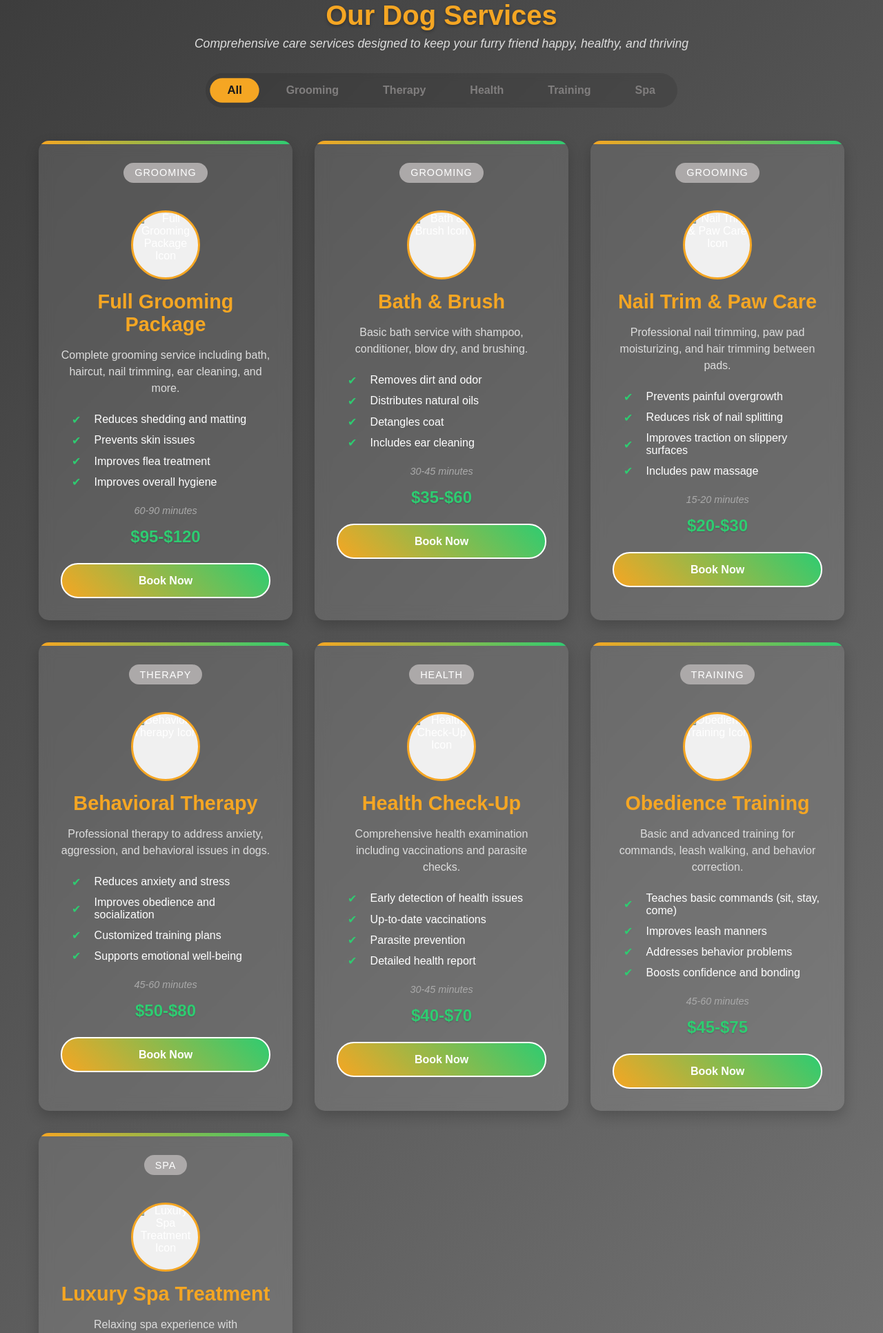
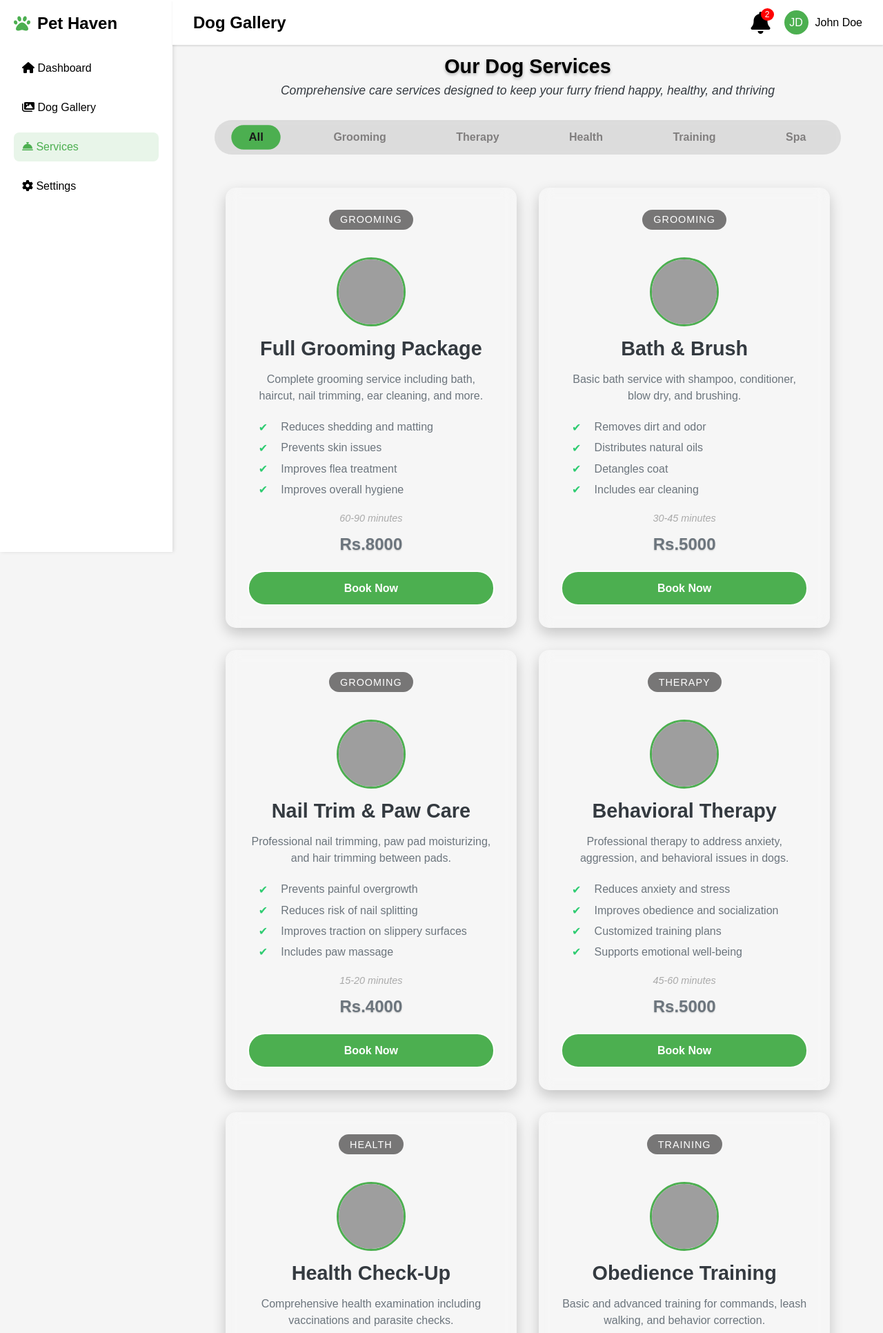
Before and after one commit to divyansharya8826/Pet-Haven, a Flask app: template templates/Dashboard.html in a window 1280 px wide. Shown: the top 1932 px of the page at 69% size. Run offline with Flask 3, Linux system fonts and the light colour scheme; the template is opened without the code that fills it, so the values that code supplies are empty; some libraries are stand-ins or nearby versions; grey boxes are pictures that could not be loaded.

Commit message:
Updated dashboard css

```diff
--- a/routes.py
+++ b/routes.py
@@ -252,7 +252,7 @@ def logout():
     session.pop("user_id", None)  # Remove user_id from session
     return redirect("/login")
 
-@app.route('/dashboard')
+@app.route('/services')
 def index():
     return render_template('dashboard.html')
 
--- a/static/css/base.css
+++ b/static/css/base.css
@@ -74,6 +74,11 @@ body {
 .nav-item.active {
   background: #e8f5e9;
   color: #4CAF50;
+}
+
+.nav-item a{
+  text-decoration: none;
+  color: black;
 }
 
 /* Navbar */
--- a/static/css/dashboard.css
+++ b/static/css/dashboard.css
@@ -2,17 +2,30 @@
     margin: 0;
     padding: 0;
     box-sizing: border-box;
-    font-family: 'Poppins', sans-serif;
+    font-family: 'Arial', sans-serif;
 }
 
 body {
-    background: linear-gradient(135deg, #3d3d3d, #777777);
-    color: #fff;
-    padding: 2rem;
-    min-height: 100vh;
+    background-color: #f5f5f5;
+    margin: 0;
+    padding: 0;
     display: flex;
     flex-direction: column;
-    align-items: center;
+}
+
+.main-content {
+    margin-top: 60px;
+    margin-left: 250px;
+    padding: 20px;
+    width: 100-250px;
+    transition: margin-left 0.3s ease-in-out;
+}
+
+.container {
+    width: 95%;
+    max-width: 1500px;
+    margin: 0 auto;
+    padding: 0 1rem;
 }
 
 .header {
@@ -21,16 +34,15 @@ body {
     animation: fadeIn 1s ease-in;
 }
 
-.header h1 {
-    font-size: 2.5rem;
-    color: #f5a623;
+.header h2 {
+    font-size: 1.8rem;
     margin-bottom: 0.5rem;
     text-shadow: 0 2px 4px rgba(0,0,0,0.3);
 }
 
 .header p {
     font-size: 1.1rem;
-    color: #ddd;
+    color: #343a40;
     font-style: italic;
 }
 
@@ -53,11 +65,13 @@ body {
     border-radius: 20px;
     font-weight: 600;
     font-size: 1rem;
+    margin-left: auto;
+    margin-right: auto;
     transition: background-color 0.3s, color 0.3s, transform 0.2s;
 }
 
 .tab.active {
-    background: #f5a623;
+    background: #4CAF50;
     color: #1a1a1a;
     transform: scale(1.05);
 }
@@ -66,6 +80,10 @@ body {
     background: rgba(173, 173, 173, 0.2);
     color: #fff;
     transform: scale(1.05);
+}
+
+.main-content{
+    display: flex;
 }
 
 .services-grid {
@@ -101,12 +119,11 @@ body {
     left: 0;
     width: 100%;
     height: 5px;
-    background: linear-gradient(90deg, #f5a623, #2ecc71);
     border-radius: 15px 15px 0 0;
 }
 
 .service-card .category {
-    background: #aca9a9;
+    background: #777676;
     color: #fff;
     padding: 0.4rem 1rem;
     border-radius: 20px;
@@ -123,7 +140,7 @@ body {
     margin: 1rem auto;
     background: #f0f0f0;
     border-radius: 50%;
-    border: 3px solid #f5a623;
+    border: 3px solid #4CAF50;
     display: flex;
     align-items: center;
     justify-content: center;
@@ -136,14 +153,14 @@ body {
 
 .service-card h2 {
     font-size: 1.8rem;
-    color: #f5a623;
+    color: #343a40;
     margin-bottom: 1rem;
     font-weight: 700;
 }
 
 .service-card p {
     font-size: 1rem;
-    color: #ddd;
+    color: #6c757d;
     margin-bottom: 1.5rem;
     line-height: 1.5;
 }
@@ -160,7 +177,7 @@ body {
     display: flex;
     align-items: center;
     gap: 0.7rem;
-    color: #fff;
+    color: #6c757d;
     font-size: 1rem;
 }
 
@@ -181,13 +198,13 @@ body {
 .service-card .price {
     font-size: 1.5rem;
     font-weight: bold;
-    color: #2ecc71;
+    color: #6c757d;
     margin-bottom: 1.5rem;
     text-shadow: 0 1px 2px rgba(0,0,0,0.2);
 }
 
 .book-btn {
-    background: linear-gradient(45deg, #f5a623, #2ecc71);
+    background: #4CAF50;
     color: #fff;
     border: none;
     padding: 0.9rem 2rem;
@@ -202,8 +219,7 @@ body {
 
 .book-btn:hover {
     transform: translateY(-2px);
-    background: linear-gradient(45deg, #e68a00, #27ae60);
-    box-shadow: 0 5px 15px rgba(245, 166, 35, 0.5);
+    background: #347336;
 }
 
 @keyframes fadeIn {
--- a/static/css/dog.css
+++ b/static/css/dog.css
@@ -82,6 +82,11 @@ body {
 .nav-item.active {
   background: #e8f5e9;
   color: #4CAF50;
+}
+
+.nav-item a{
+  text-decoration: none;
+  color: black;
 }
 
 /* Navbar */
--- a/static/js/dashboard.js
+++ b/static/js/dashboard.js
@@ -11,8 +11,8 @@ const dogServices = [
             "Improves overall hygiene"
         ],
         duration: "60-90 minutes",
-        price: "$95-$120",
-        icon: "https://via.placeholder.com/100" // Replace with actual icon URL
+        price: "Rs.8000",
+        icon: "https://png.pngtree.com/png-clipart/20230811/original/pngtree-dog-grooming-rgb-color-icon-beauty-help-grooming-vector-picture-image_10410932.png" // Replace with actual icon URL
     },
     {
         category: "grooming",
@@ -25,8 +25,8 @@ const dogServices = [
             "Includes ear cleaning"
         ],
         duration: "30-45 minutes",
-        price: "$35-$60",
-        icon: "https://via.placeholder.com/100" // Replace with actual icon URL
+        price: "Rs.5000",
+        icon: "https://cdn-icons-png.flaticon.com/512/7078/7078977.png" // Replace with actual icon URL
     },
     {
         category: "grooming",
@@ -39,8 +39,8 @@ const dogServices = [
             "Includes paw massage"
         ],
         duration: "15-20 minutes",
-        price: "$20-$30",
-        icon: "https://via.placeholder.com/100" // Replace with actual icon URL
+        price: "Rs.4000",
+        icon: "https://cdn-icons-png.flaticon.com/512/10753/10753855.png" // Replace with actual icon URL
     },
     {
         category: "therapy",
@@ -53,8 +53,8 @@ const dogServices = [
             "Supports emotional well-being"
         ],
         duration: "45-60 minutes",
-        price: "$50-$80",
-        icon: "https://via.placeholder.com/100" // Replace with actual icon URL
+        price: "Rs.5000",
+        icon: "https://cdn-icons-png.flaticon.com/512/6381/6381442.png" // Replace with actual icon URL
     },
     {
         category: "health",
@@ -67,8 +67,8 @@ const dogServices = [
             "Detailed health report"
         ],
         duration: "30-45 minutes",
-        price: "$40-$70",
-        icon: "https://via.placeholder.com/100" // Replace with actual icon URL
+        price: "Rs.3000",
+        icon: "https://cdn-icons-png.flaticon.com/512/5871/5871961.png" // Replace with actual icon URL
     },
     {
         category: "training",
@@ -81,8 +81,8 @@ const dogServices = [
             "Boosts confidence and bonding"
         ],
         duration: "45-60 minutes",
-        price: "$45-$75",
-        icon: "https://via.placeholder.com/100" // Replace with actual icon URL
+        price: "Rs.7000",
+        icon: "https://cdn1.iconfinder.com/data/icons/dog-training/66/31-1024.png" // Replace with actual icon URL
     },
     {
         category: "spa",
@@ -95,10 +95,29 @@ const dogServices = [
             "Premium grooming products"
         ],
         duration: "60-90 minutes",
-        price: "$80-$120",
-        icon: "https://via.placeholder.com/100" // Replace with actual icon URL
+        price: "Rs.4000",
+        icon: "https://static.vecteezy.com/system/resources/previews/021/467/974/non_2x/dogs-spa-icon-cartoon-dog-bath-vector.jpg" // Replace with actual icon URL
     }
 ];
+
+// Function for sidebar
+function toggleSidebar() {
+	const sidebar = document.getElementById('sidebar');
+	const navbar = document.getElementById('navbar');
+	const mainContent = document.getElementById('mainContent');
+
+	if (sidebar.classList.contains('show')) {
+		sidebar.classList.remove('show');
+		navbar.style.left = '0';
+		navbar.style.width = '100%';
+		mainContent.style.marginLeft = '0';
+	} else {
+		sidebar.classList.add('show');
+		navbar.style.left = '250px';
+		navbar.style.width = 'calc(100% - 250px)';
+		mainContent.style.marginLeft = '250px';
+	}
+}
 
 // Function to generate service cards dynamically
 function renderServices(category = 'all') {
--- a/templates/Dashboard.html
+++ b/templates/Dashboard.html
@@ -3,14 +3,56 @@
 <head>
     <meta charset="UTF-8">
     <meta name="viewport" content="width=device-width, initial-scale=1.0">
-    <title>Our Dog Services</title>
+    <title>Dog Services</title>
+    <link rel="stylesheet" href="static/css/base.css">
     <link rel="stylesheet" href="static/css/Dashboard.css">
-    <link rel="stylesheet" href="static/css/base.css">
-    <link href="https://fonts.googleapis.com/css2?family=Poppins&display=swap" rel="stylesheet">
+    <link
+      rel="stylesheet"
+      href="https://cdnjs.cloudflare.com/ajax/libs/font-awesome/6.0.0/css/all.min.css"
+      integrity="sha512-9usAa10IRO0HhonpyAIVpjrylPvoDwiPUiKdWk5t3PyolY1cOd4DSE0Ga+ri4AuTroPR5aQvXU9xC6qOPnzFeg=="
+      crossorigin="anonymous"
+      referrerpolicy="no-referrer"
+    />
 </head>
 <body>
+    <!-- Burger Icon -->
+    <div class="burger" onclick="toggleSidebar()">
+        <i class="fas fa-bars"></i>
+    </div>
+
+      <!-- Sidebar -->
+      <div class="sidebar" id="sidebar">
+        <div class="logo">
+            <i class="fas fa-paw"></i>
+            <h2>Pet Haven</h2>
+        </div>
+        <ul class="nav-menu">
+            <li class="nav-item"><i class="fas fa-home"></i> Dashboard</li>
+            <li class="nav-item"><a href="/"> <i class="fas fa-images"></i> Dog Gallery </a></li>
+            <li class="nav-item active"><i class="fas fa-concierge-bell"></i> Services</li>
+            <li class="nav-item"><i class="fas fa-cog"></i> Settings</li>
+        </ul>
+      </div>
+
+    <!-- Main Content -->
+    <div class="main-content" id="mainContent">
+        <!-- Navbar -->
+        <div class="navbar" id="navbar">
+            <h2>Dog Gallery</h2>
+            <div class="nav-right">
+                <div class="notification">
+                    <i class="fas fa-bell fa-2x"></i>
+                    <span class="badge">2</span>
+                </div>
+                <div class="profile">
+                    <div class="profile-pic">JD</div>
+                    <span>John Doe</span>
+                </div>
+            </div>
+        </div>
+        <div class="container">
             <div class="header">
-        <h1>Our Dog Services</h1>
+                <h2>Our Dog Services</h2>
                 <p>Comprehensive care services designed to keep your furry friend happy, healthy, and thriving</p>
             </div>
 
@@ -24,6 +66,8 @@
             </div>
 
             <div class="services-grid" id="servicesGrid"></div>
+        </div>
+    </div>
 
     <script src="static/js/dashboard.js"></script>
 </body>
--- a/templates/petshop.html
+++ b/templates/petshop.html
@@ -29,7 +29,7 @@
       <ul class="nav-menu">
           <li class="nav-item"><i class="fas fa-home"></i> Dashboard</li>
           <li class="nav-item active"><i class="fas fa-images"></i> Dog Gallery</li>
-          <li class="nav-item"><i class="fas fa-concierge-bell"></i> Services</li>
+          <li class="nav-item"><a href="/services"> <i class="fas fa-concierge-bell"></i> Services </a></li>
           <li class="nav-item"><i class="fas fa-cog"></i> Settings</li>
       </ul>
     </div>
```
Lines whose indentation alone changed are shown as unchanged.
